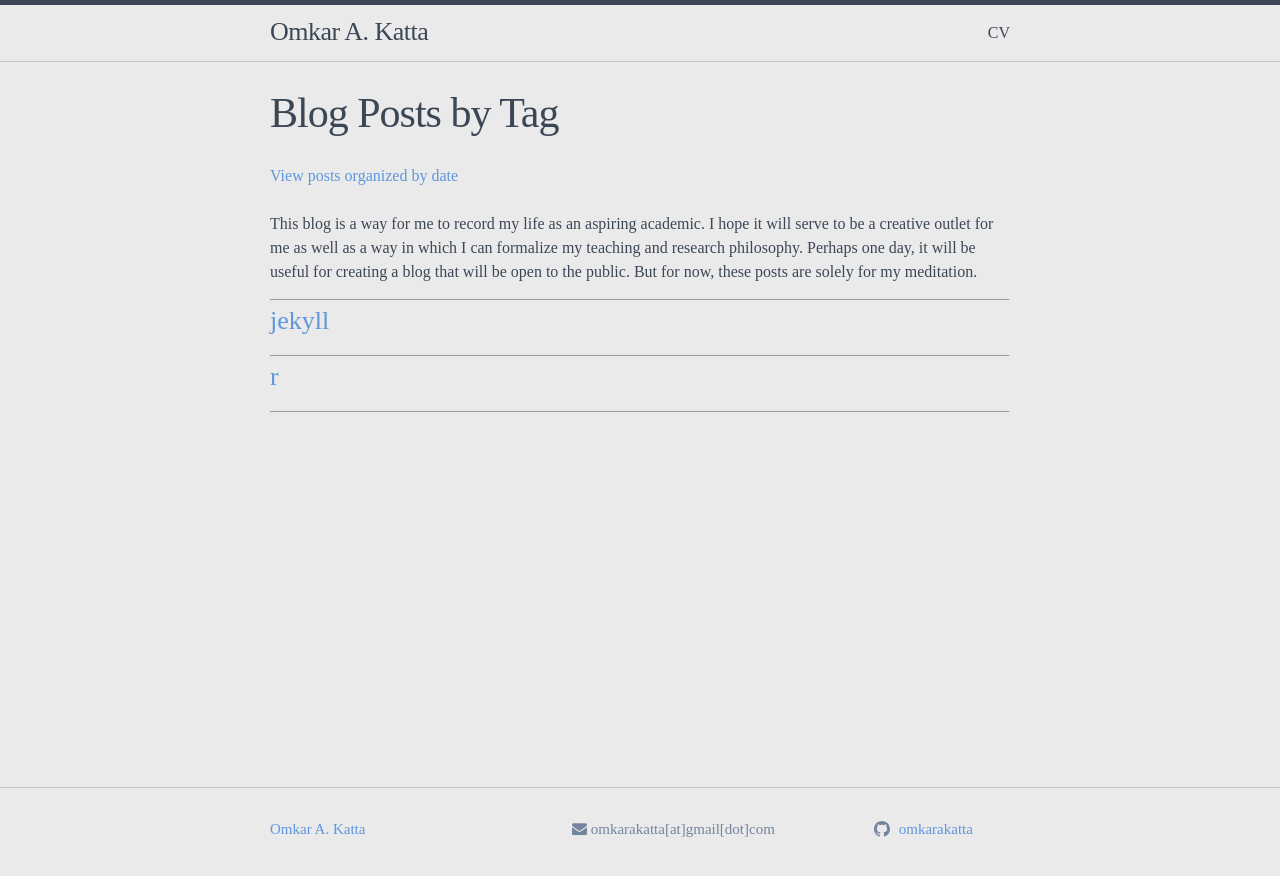
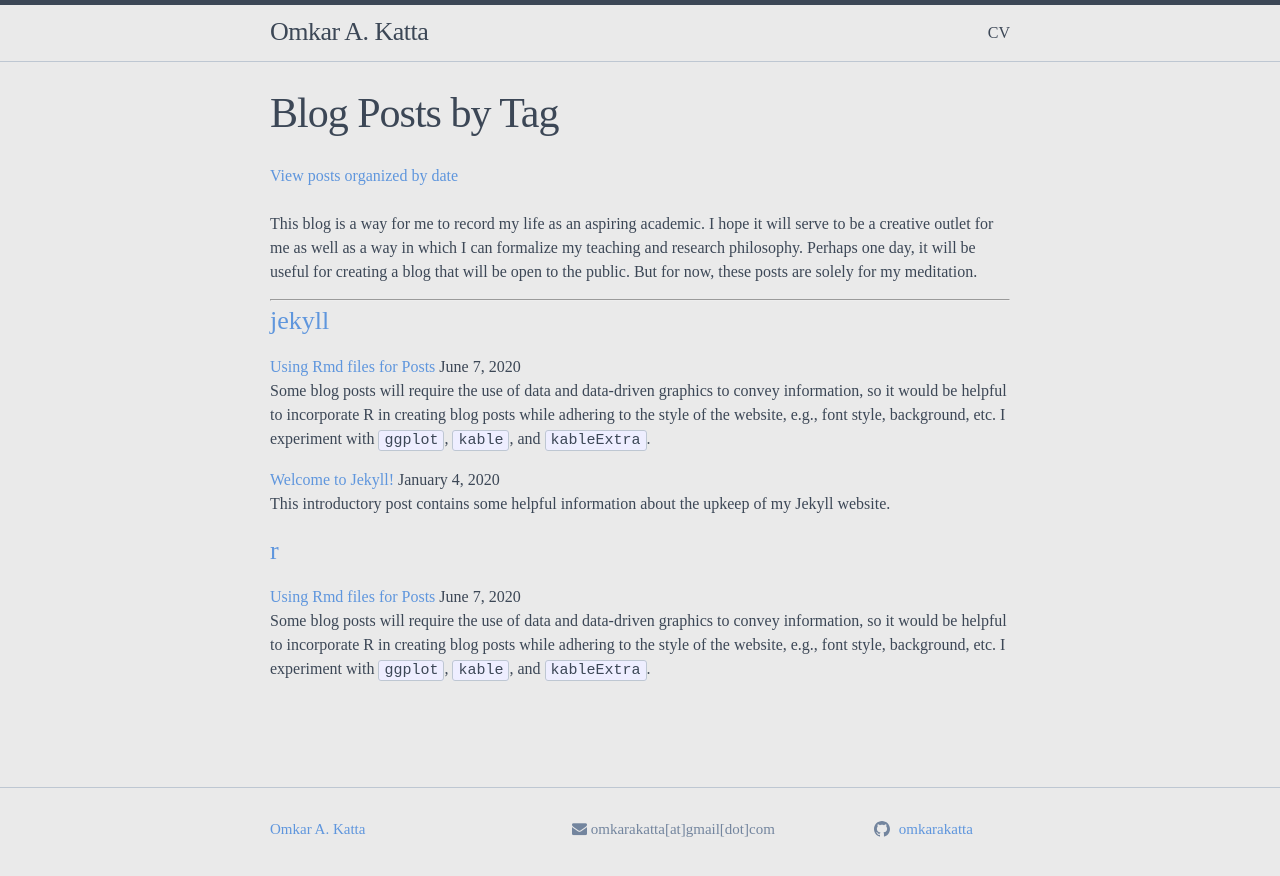
Before and after one commit to omkarakatta/omkarakatta.github.io, a Jekyll site: the page built from pages/postsbytag.md, in a window 1280 px wide. Shown: the top 876 px of the page. Built offline with Jekyll 4.4.1, drawn with Linux system fonts in a browser that asks for light colours; nearby versions of some CDN libraries.

Commit message:
comment out horizontal rules and change post.hidden to false

```diff
--- a/pages/postsbytag.md
+++ b/pages/postsbytag.md
@@ -33,7 +33,7 @@ This blog is a way for me to record my life as an aspiring academic. I hope it w
     {% for post in posts %}
       {% if post.url contains ".html" %}
         {% if post.tags contains t %}
-          {% if post.hidden == true %}
+          {% if post.hidden == false %}
             <li>
               <a href="{{ post.url }}">{{ post.title }}</a>
               <span class="date">{{ post.date | date: "%B %-d, %Y"  }}</span>
@@ -44,7 +44,7 @@ This blog is a way for me to record my life as an aspiring academic. I hope it w
       {% endif %}
     {% endfor %}
   </ul>
-  ---
+  <!-- --- -->
 {% endfor %}
 
 
```
